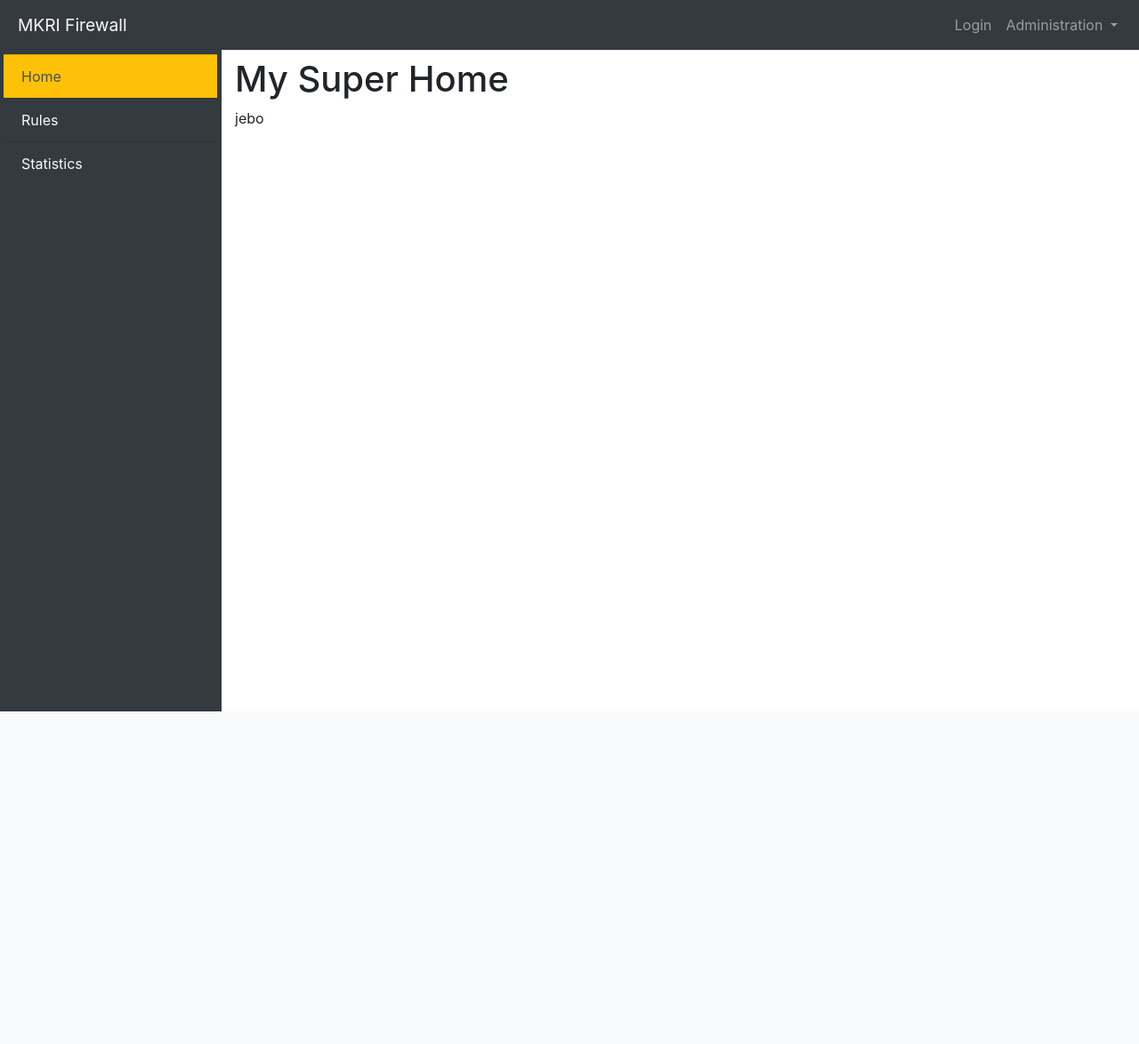
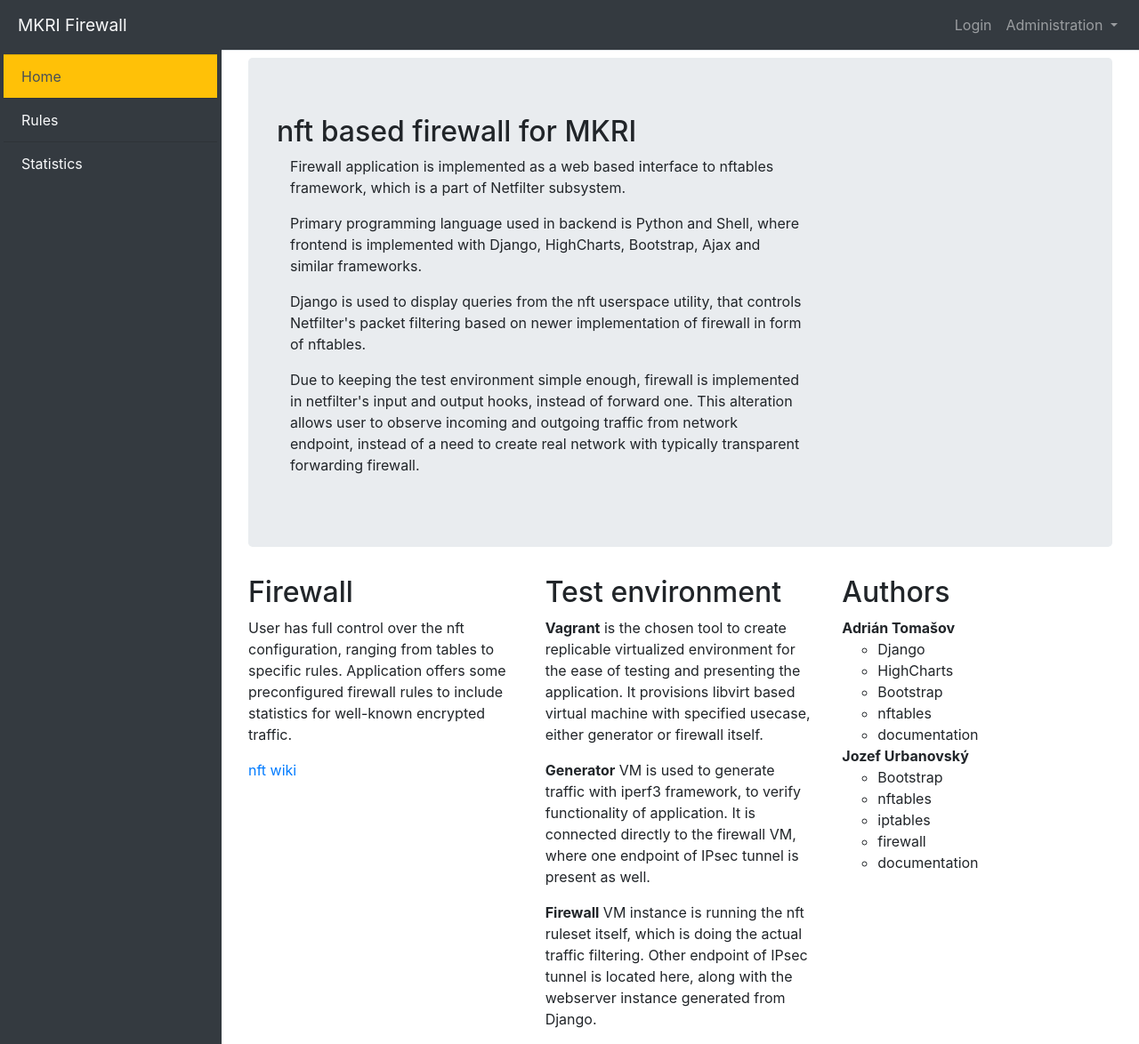
Before and after one commit to adiosnb/MKRI, a Django app: page / in a window 1280 px wide. Shown: the whole page at 89% size. Before the commit the page ends 800 px from the top, so only its background shows below. Run offline with Django 3.2, Linux system fonts and the light colour scheme; some libraries are stand-ins or nearby versions.

Commit message:
home page content

```diff
--- a/mkrifirewall/firewall/templates/firewall/home.html
+++ b/mkrifirewall/firewall/templates/firewall/home.html
@@ -1,7 +1,92 @@
 {% extends "firewall/base.html" %}
 {% block body %}
-<h1>
-	My Super Home
-</h1>
-<p> jebo
+<div class="container-fluid">
+    <div class="row">
+        <div class="col-md-12">
+            <div class="jumbotron">
+                <h2>
+                    nft based firewall for MKRI
+                </h2>
+                <div class="col-md-8">
+                    <p>
+                        Firewall application is implemented as a web based interface to nftables framework, which is a
+                        part
+                        of Netfilter subsystem.
+                    </p>
+                    <p>
+                        Primary programming language used in backend is Python and Shell,
+                        where frontend is implemented with Django, HighCharts, Bootstrap, Ajax and similar frameworks.
+                    </p>
+                    <p>
+                        Django is used to display queries from the nft userspace utility, that controls Netfilter's
+						packet filtering based on newer implementation of firewall in form of nftables.
+                    </p>
+                    <p>Due to keeping the test environment
+                        simple
+                        enough, firewall is implemented in netfilter's input and output hooks, instead of forward one.
+                        This alteration allows user to observe incoming and outgoing traffic from network endpoint,
+                        instead
+                        of a need to create real network with typically transparent forwarding firewall.
+                    </p>
+                </div>
+            </div>
+        </div>
+    </div>
+    <div class="row">
+        <div class="col-md-4">
+            <h2>
+                Firewall
+            </h2>
+            <p>
+                User has full control over the nft configuration, ranging from tables to specific rules.
+ 				Application offers some preconfigured firewall rules to include statistics for
+				well-known encrypted traffic.
+            <p><a href="https://wiki.nftables.org/">nft wiki</a></p>
+            </p>
+        </div>
+        <div class="col-md-4">
+            <h2>
+                Test environment
+            </h2>
+            <p>
+				<b>Vagrant</b> is the chosen tool to create replicable virtualized environment for the ease of testing and
+				presenting the application. It provisions libvirt based virtual machine with specified usecase, either
+				generator or firewall itself.
+            </p>
+			<p>
+				<b>Generator</b> VM is used to generate traffic with iperf3 framework, to verify functionality of application.
+				It is connected directly to the firewall VM, where one endpoint of IPsec tunnel is present as well.
+			</p>
+			<p>
+				<b>Firewall</b> VM instance is running the nft ruleset itself, which is doing the actual traffic filtering.
+				Other endpoint of IPsec tunnel is located here, along with the webserver instance generated from Django.
+			</p>
+        </div>
+        <div class="col-md-4">
+            <h2>
+                Authors
+            </h2>
+            <ul class="list-unstyled">
+                <li><b>Adrián Tomašov</b>
+                    <ul>
+                        <li>Django</li>
+                        <li>HighCharts</li>
+                        <li>Bootstrap</li>
+                        <li>nftables</li>
+                        <li>documentation</li>
+                    </ul>
+                </li>
+                <li><b>Jozef Urbanovský</b>
+                    <ul>
+                        <li>Bootstrap</li>
+                        <li>nftables</li>
+                        <li>iptables</li>
+                        <li>firewall</li>
+                        <li>documentation</li>
+                    </ul>
+                </li>
+            </ul>
+        </div>
+    </div>
+</div>
 {% endblock body %}
```
